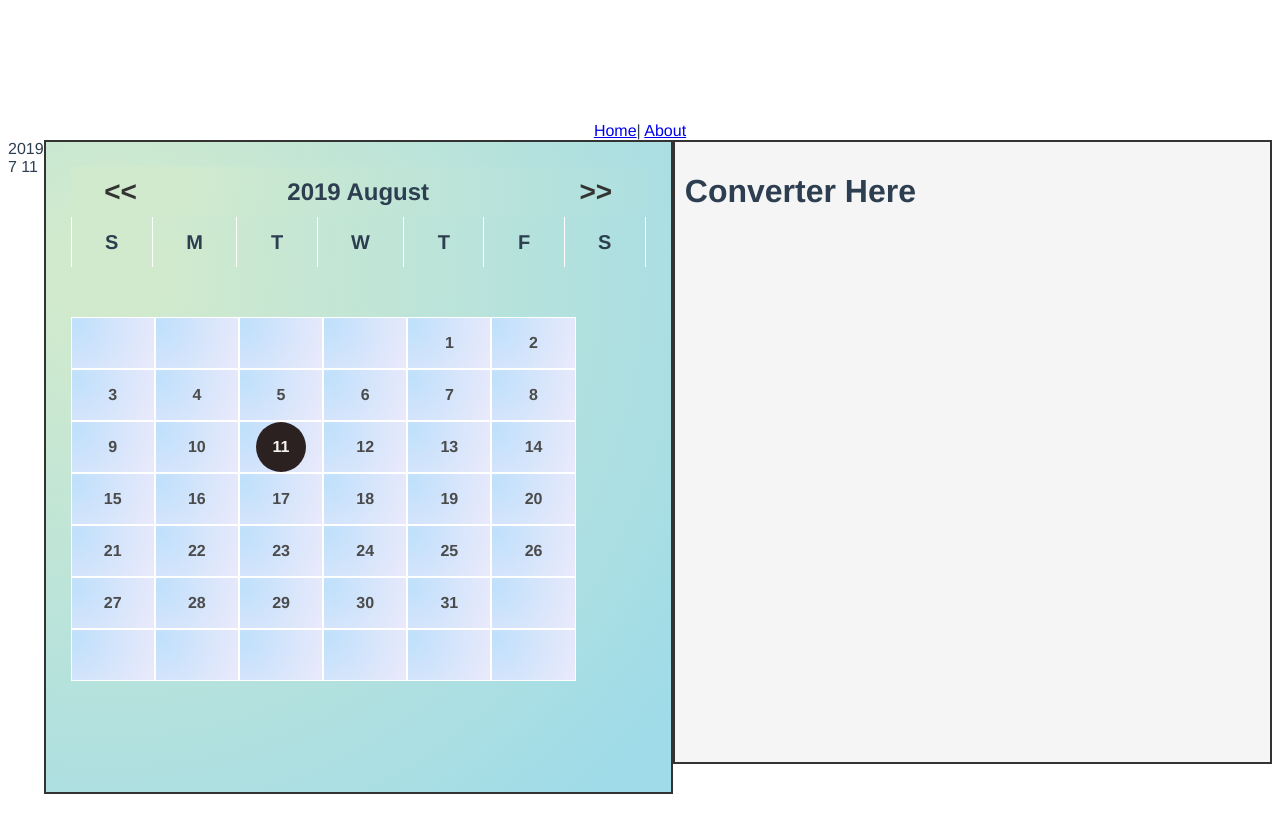
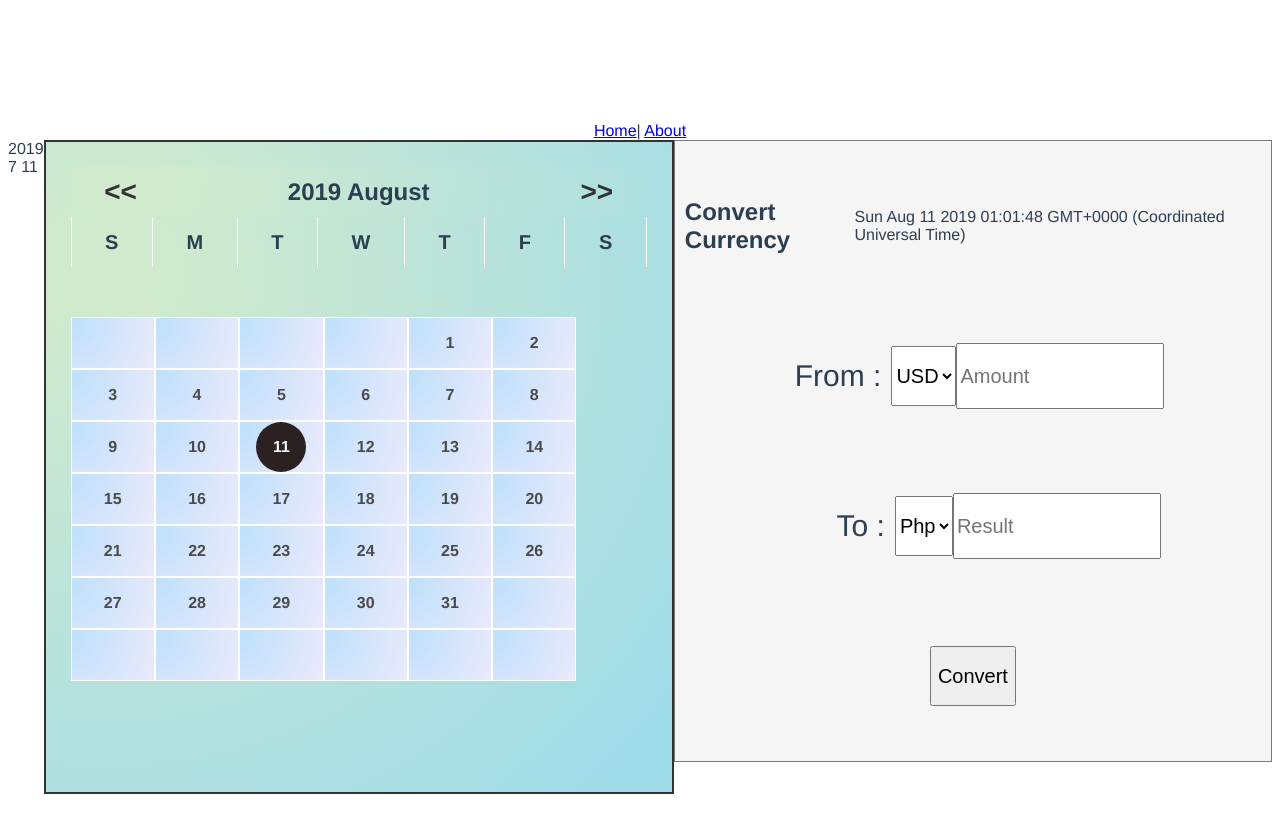
Before and after one commit to eevan7a9/sliding-sidebar, a Vue app: page /#/ in a window 1280 px wide. Shown: the top 832 px of the page. Built offline with nearby package versions, Linux system fonts and the light colour scheme.

Commit message:
added converterUi layout

```diff
--- a/src/components/ConverterUi.vue
+++ b/src/components/ConverterUi.vue
@@ -1,27 +1,81 @@
 <template>
   <main>
-    <h1>{{header}}</h1>
-    <h4 id="h4"></h4>
+    <section class="title">
+      <h1>Convert Currency</h1>
+      <p>{{date}}</p>
+    </section>
+    <section class="convert-from">
+      <label for="from">From :</label>
+      <select name="from_country">
+        <option selected>USD</option>
+        <option value="php">Php</option>
+      </select>
+      <input type="number" id="from_amount" placeholder="Amount" />
+    </section>
+    <section class="convert-to">
+      <label for="to">To :</label>
+      <select name="to_country" id="to_country">
+        <option value="php">Php</option>
+        <option value="usd">Usd</option>
+      </select>
+      <input type="text" id="to_amount" readonly placeholder="Result" />
+    </section>
+    <section class="convert-submit">
+      <button @click="showSomething">Convert</button>
+    </section>
   </main>
 </template>
 
 <script>
 export default {
   name: "ConverterUi",
+  props: {
+    date: Date
+  },
   data() {
     return {
       header: "Converter Here"
     };
+  },
+  methods: {
+    showSomething() {
+      console.log("hello World");
+    }
   }
+  // https://api.ratesapi.io/api/2019-07-12?base=USD&symbols=PHP
 };
 </script>
 
 <style scoped>
 main {
   width: 100%;
-  border: 2px solid #333;
+  border: 1px solid rgb(122, 121, 121);
   padding: 10px;
   height: 600px;
   background: whitesmoke;
+  display: flex;
+  flex-direction: column;
+}
+section {
+  height: 25%;
+  display: flex;
+  justify-content: center;
+  align-items: center;
+}
+
+section select,
+section input,
+section button {
+  height: 60px;
+  font-size: 20px;
+}
+section input {
+  width: 200px;
+}
+section label {
+  font-size: 30px;
+  width: 100px;
+  text-align: right;
+  margin-right: 10px;
 }
 </style>
--- a/src/views/Home.vue
+++ b/src/views/Home.vue
@@ -2,7 +2,7 @@
   <main>
     <div>{{ date.getFullYear()+ " " + date.getMonth() + " " + date.getDate() }}</div>
     <CalendarUi :date="date" v-on:set-date="updateDate" />
-    <ConverterUi />
+    <ConverterUi :date="date" />
   </main>
 </template>
 
```
